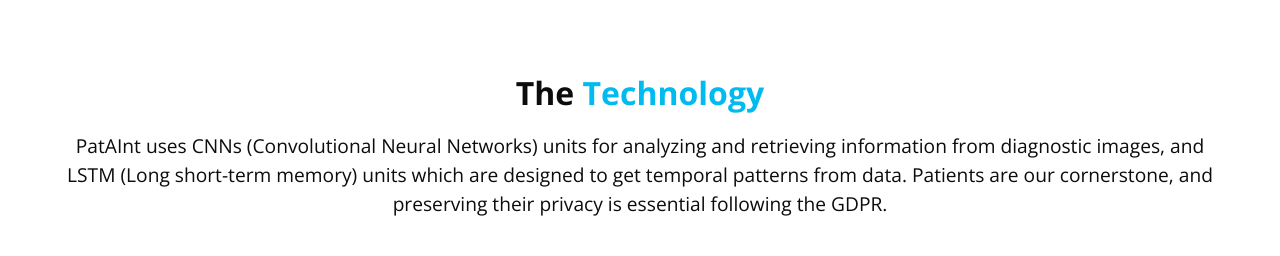
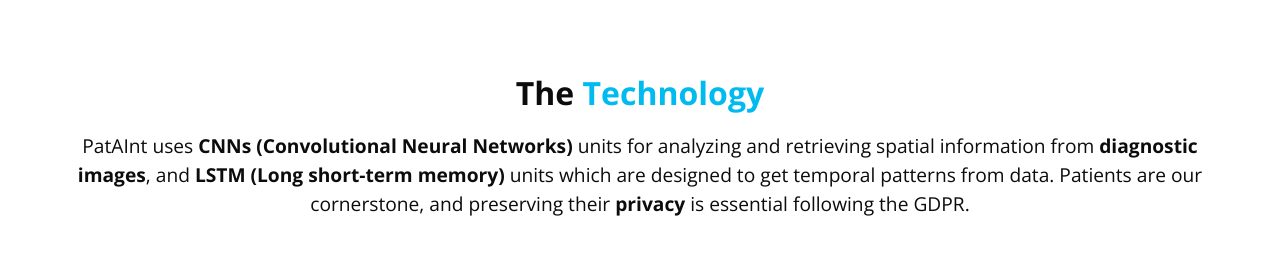
Before and after one commit to asusrid/healthsystem.AI, a plain HTML site: page index.html in a window 1280 px wide. Shown: the part 2460-2716 px from the top of the page. Drawn offline with nearby package versions, Linux system fonts and the light colour scheme; some packages are replaced by stand-ins of ours; grey boxes are pictures that could not be loaded.

Commit message:
tech improved

```diff
--- a/index.html
+++ b/index.html
@@ -375,16 +375,16 @@
           The <span>Technology</span>
         </h2>
         <p>
-          PatAInt uses CNNs (Convolutional Neural Networks) units for analyzing and retrieving information from diagnostic images,
-          and LSTM (Long short-term memory) units which are designed to get temporal patterns from data.
-          Patients are our cornerstone, and preserving their privacy is essential following the GDPR.
+          PatAInt uses <b>CNNs (Convolutional Neural Networks)</b> units for analyzing and retrieving spatial information from <b>diagnostic images</b>,
+          and <b>LSTM (Long short-term memory)</b> units which are designed to get temporal patterns from data.
+          Patients are our cornerstone, and preserving their <b>privacy</b> is essential following the GDPR.
         </p>
       </div>
       <div class="row">
         <div class="col-md-12 ">
           <div class="img-box">
 
-            <video style="max-width: 100%; height: auto;" autoplay muted>
+            <video style="max-width: 100%; height: auto;" autoplay muted loop>
               <source src="images/tech.mp4" type="video/mp4">
             </video>
           </div>
```
